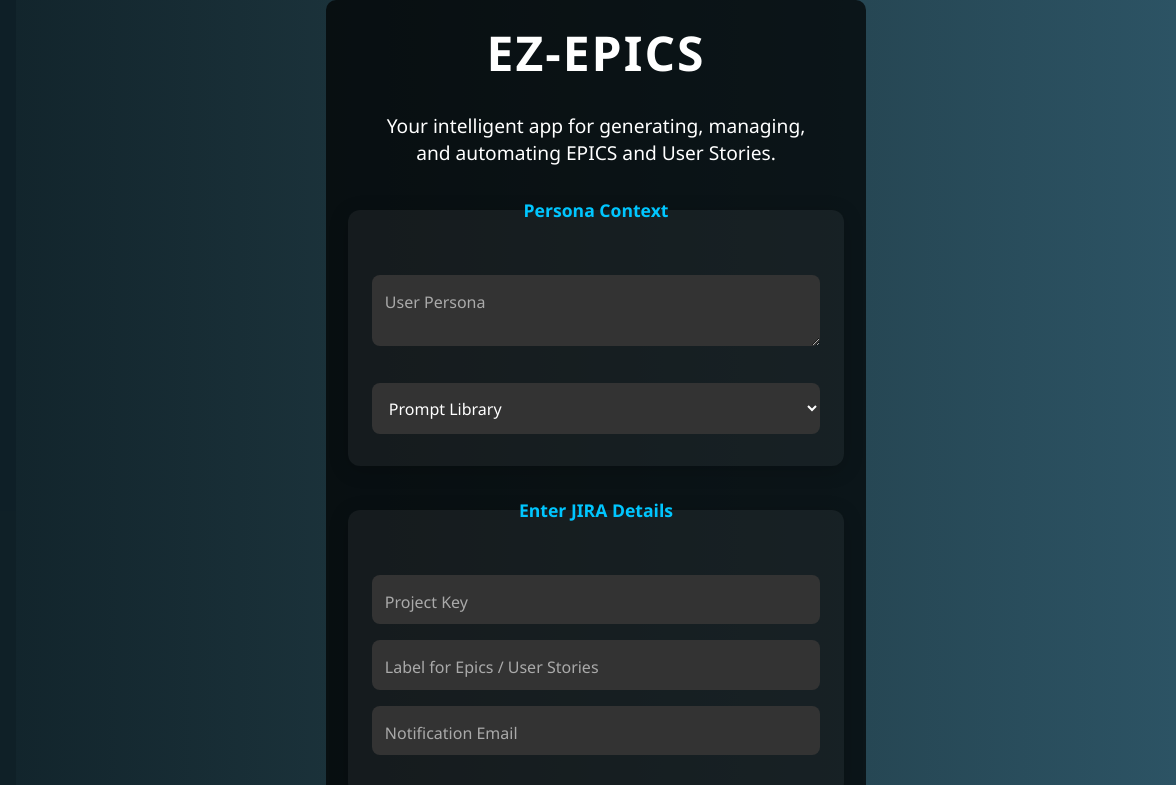
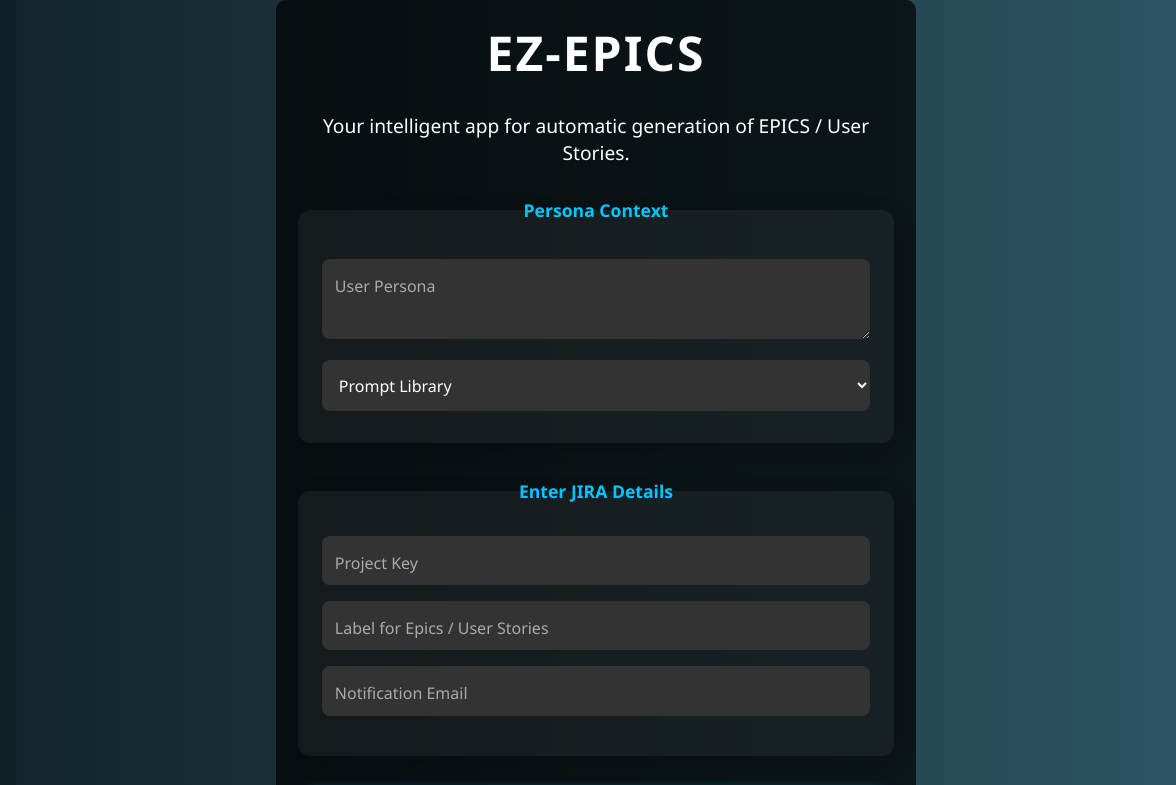
Before and after one commit to vatsanchetlur/ezepics-f, a plain HTML site: page index.html in a window 1280 px wide. Shown: the top 785 px of the page, 104-1280 px from the left. Drawn offline with nearby package versions, Linux system fonts and the light colour scheme; no server answers.

Commit message:
Screen Adjustments

```diff
--- a/index.html
+++ b/index.html
@@ -60,24 +60,25 @@
       </div>
     <div class="main-content">
       <header>EZ-EPICS</header>
-      <p>Your intelligent app for generating, managing,<br />and automating EPICS and User Stories.</p>
+      <p>Your intelligent app for automatic generation of EPICS / User Stories.</p>
 
       <form id="userForm">
         <fieldset>
           <legend>Persona Context</legend>
-          <div class="floating-label">
-            <textarea id="persona" placeholder=" " required></textarea>
+          <div class="floating-label" style="margin-top: 0;">
+            <textarea id="persona" placeholder=" " required style="height: 80px; margin-top: 0;"></textarea>
             <label for="persona">User Persona</label>
           </div>
 
-          <div class="input-group spaced">
+          <div class="input-group spaced" style="margin-top: -8px;">
             <select id="edge" required>
               <option value="" disabled selected>Prompt Library</option>
             </select>
           </div>
         </fieldset>
 
-        <fieldset>
+
+        <fieldset style="margin-top: 4px; padding-top: 4px;">
           <legend>Enter JIRA Details</legend>
           <div class="floating-label">
             <input type="text" id="projectKey" placeholder=" " required />
--- a/styles.css
+++ b/styles.css
@@ -19,7 +19,7 @@ body {
     justify-content: center;
     text-align: center;
     width: 100%;
-    padding: 20px;
+    padding: 10px;
     box-sizing: border-box;
     background-color: rgba(0, 0, 0, 0.7);
     border-radius: 10px;
@@ -46,7 +46,7 @@ form {
     display: flex;
     flex-direction: column;
     gap: 2rem;
-    width: 500px;
+    width: 600px;
     margin-bottom: 2rem;
 }
 
```
